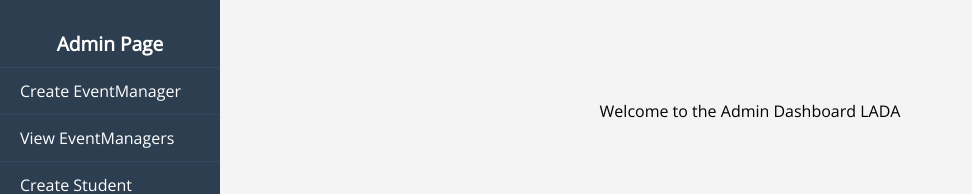
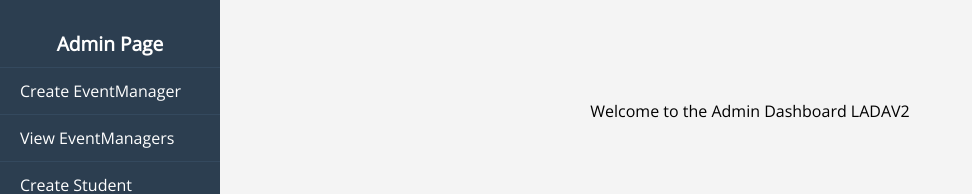
Before and after one commit to na-t-h-an/schooleventcalendar, a React (Vite) app in the folder FinalProject_FRONTEND/: page /admindashboard in a window 1280 px wide. Shown: the top 194 px of the page, without its empty margins (0-972 px from the left). Built offline with nearby package versions, Linux system fonts and the light colour scheme.

Commit message:
welcome v2

```diff
--- a/FinalProject_FRONTEND/src/components/AdminDashboard/AdminDashboard.jsx
+++ b/FinalProject_FRONTEND/src/components/AdminDashboard/AdminDashboard.jsx
@@ -218,7 +218,7 @@ function AdminDashboard() {
     } else if (activeSection === 'viewStudents') {
       return loading ? <p>Loading...</p> : renderTable(students, 'student');
     }
-    return <p>Welcome to the Admin Dashboard LADA</p>;
+    return <p>Welcome to the Admin Dashboard LADAV2</p>;
   };
 
   return (
```
